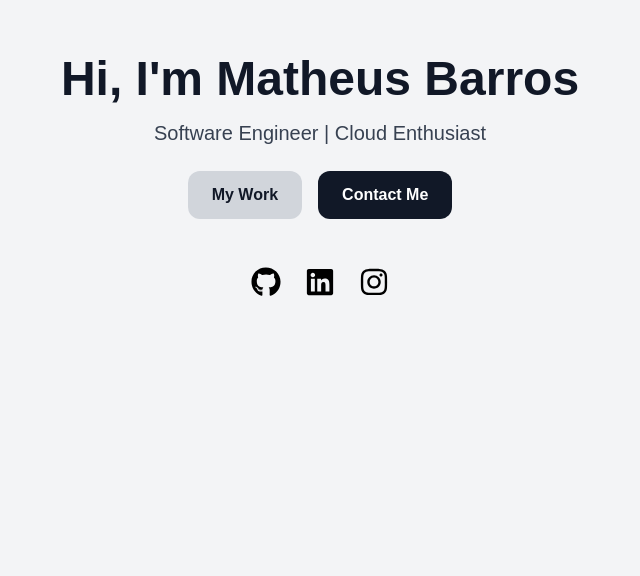
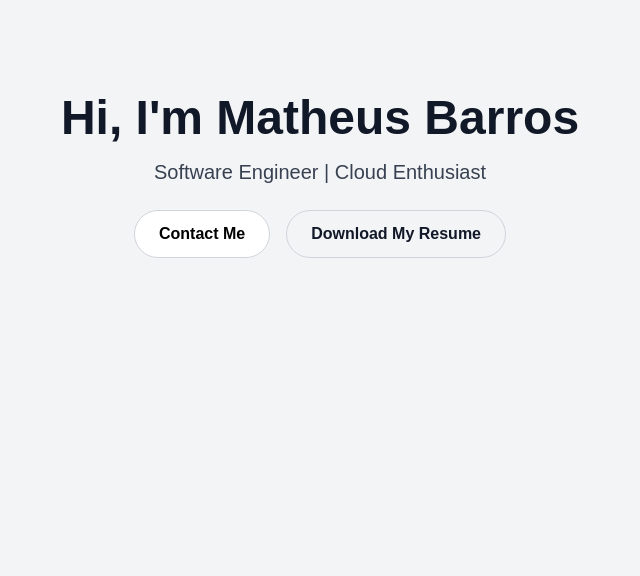
Before and after one commit to barros-m/matheusbarros.com, a Next.js app: page / in a window 1280 px wide. Shown: the part 224-800 px from the top of the page, without its empty margins (320-960 px from the left). Built offline with nearby package versions, Linux system fonts and the light colour scheme.

Commit message:
Added resume

```diff
--- a/src/components/Hero.tsx
+++ b/src/components/Hero.tsx
@@ -2,7 +2,6 @@
 import React from "react";
 import Link from "next/link";
 import { motion } from "framer-motion";
-import SocialMedia from "./SocialMedia";
 
 const Hero: React.FC = () => {
   return (
@@ -16,16 +15,14 @@ const Hero: React.FC = () => {
         Hi, I&apos;m Matheus Barros
       </motion.h1>
       <p className="text-xl text-gray-700 dark:text-gray-400 mb-6">Software Engineer | Cloud Enthusiast</p>
-      <div className="flex space-x-4 mb-6">
-        <Link href="/projects" className="px-6 py-3 bg-gray-300 dark:bg-gray-800 rounded-xl text-gray-900 dark:text-white font-semibold hover:bg-gray-400 dark:hover:bg-gray-700 transition">
-          My Work
-        </Link>
-        <Link href="/contact" className="px-6 py-3 bg-gray-900 dark:bg-white text-white dark:text-black rounded-xl font-semibold hover:bg-gray-700 dark:hover:bg-gray-200 transition">
+      <div className="flex flex-col justify-center gap-4 md:flex-row md:justify-start">
+        <a href="#contact" className="inline-flex items-center border border-gray-300 dark:border-gray-600 justify-center select-none rounded-full disabled:cursor-not-allowed disabled:opacity-70 transition ease-in-out duration-200 bg-white text-black hover:bg-gray-200 dark:bg-gray-900 dark:text-white dark:hover:bg-gray-800 text-base h-12 px-6 font-semibold">
           Contact Me
-        </Link>
+        </a>
+        <a href="/barros_resume.pdf" download className="inline-flex items-center border border-gray-300 dark:border-gray-600 justify-center select-none rounded-full disabled:cursor-not-allowed disabled:opacity-70 transition ease-in-out duration-200 bg-gray-100 text-gray-900 hover:bg-gray-200 dark:bg-gray-800 dark:text-white dark:hover:bg-gray-700 text-base h-12 px-6 font-semibold">
+          Download My Resume
+        </a>
       </div>
-      {/* Social Media Links */}
-      <SocialMedia />
     </div>
   );
 };
```
Also changed, not shown: 1 other file (tests, documents, lock files or other folders).
